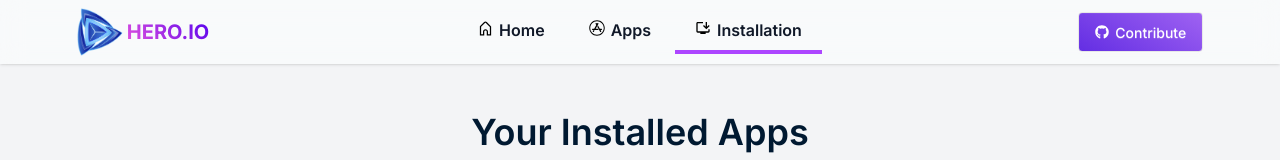
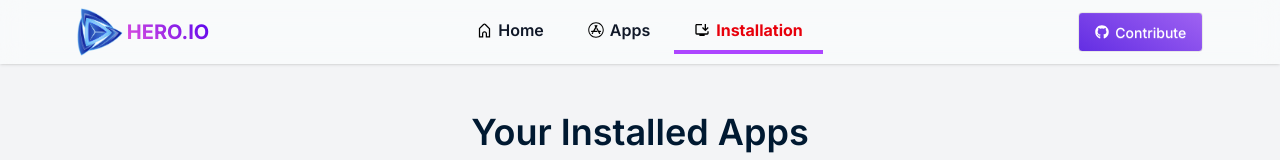
Before and after one commit to naims6/Assignment8, a React (Vite) app: page /installation in a window 1280 px wide. Shown: the top 160 px of the page. Built offline with nearby package versions, Linux system fonts and the light colour scheme.

Commit message:
loading effect add

```diff
--- a/src/Components/Navbar.jsx
+++ b/src/Components/Navbar.jsx
@@ -38,25 +38,37 @@ const Navbar = () => {
 
   const menuList = (
     <>
-      <NavLink to="/" onClick={handleNavLinkClick}>
-        <li className="py-3 flex items-center gap-1.5 border-b border-gray-500 lg:border-none lg:py-2 lg:hover:bg-gray-200/50 hover:bg-gray-100/20 rounded-md transition-all duration-200 px-5 lg:text-gray-900 font-semibold text-gray-200">
-          <span className="-translate-y-0.5">
+      <NavLink
+        to="/"
+        onClick={handleNavLinkClick}
+        className="lg:text-gray-900 font-semibold text-gray-200"
+      >
+        <li className="py-3 flex items-center gap-1.5 border-b border-gray-500 lg:border-none lg:py-2 lg:hover:bg-gray-200/50 hover:bg-gray-100/20 rounded-md transition-all duration-200 px-5">
+          <span>
             <CgHome size={15} color={`${isMenuOpen ? "#fff" : "#000"}`} />
           </span>
           <span>Home</span>
         </li>
       </NavLink>
-      <NavLink to="/apps" onClick={handleNavLinkClick}>
-        <li className="py-3 flex items-center gap-1.5 border-b border-gray-500 lg:border-none lg:py-2 lg:hover:bg-gray-200/50 hover:bg-gray-100/20 rounded-md transition-all duration-200 px-5 lg:text-gray-900 font-semibold text-gray-200">
-          <span className="-translate-y-0.5">
+      <NavLink
+        to="/apps"
+        onClick={handleNavLinkClick}
+        className="lg:text-gray-900 font-semibold text-gray-200"
+      >
+        <li className="py-3 flex items-center gap-1.5 border-b border-gray-500 lg:border-none lg:py-2 lg:hover:bg-gray-200/50 hover:bg-gray-100/20 rounded-md transition-all duration-200 px-5">
+          <span>
             <FaAppStore size={16} color={`${isMenuOpen ? "#fff" : "#000"}`} />
           </span>
           <span>Apps</span>
         </li>
       </NavLink>
-      <NavLink to="/installation" onClick={handleNavLinkClick}>
-        <li className="py-3 flex items-center gap-1.5 border-b border-gray-500 lg:border-none lg:py-2 lg:hover:bg-gray-200/50 hover:bg-gray-100/20 rounded-md transition-all duration-200 px-5 lg:text-gray-900 font-semibold text-gray-200">
-          <span className="-translate-y-0.5">
+      <NavLink
+        to="/installation"
+        onClick={handleNavLinkClick}
+        className="lg:text-gray-900 font-semibold text-gray-200"
+      >
+        <li className="py-3 flex items-center gap-1.5 border-b border-gray-500 lg:border-none lg:py-2 lg:hover:bg-gray-200/50 hover:bg-gray-100/20 rounded-md transition-all duration-200 px-5">
+          <span>
             <MdInstallDesktop
               size={16}
               color={`${isMenuOpen ? "#fff" : "#000"}`}
--- a/src/Hooks/useYourData.jsx
+++ b/src/Hooks/useYourData.jsx
@@ -11,7 +11,11 @@ const useYourData = () => {
       .then((res) => res.json())
       .then((d) => setData(d))
       .catch((e) => setErr(e))
-      .finally(setLoading(false));
+      .finally(
+        setTimeout(() => {
+          setLoading(false);
+        }, 200)
+      );
   }, []);
 
   return [data, loading, err];
--- a/src/Pages/Apps/AllApps.jsx
+++ b/src/Pages/Apps/AllApps.jsx
@@ -1,4 +1,5 @@
 import AppsCard from "../../Components/AppsCard";
+import Loading from "../Loading/Loading";
 import NotFoundApp from "./NotFoundApp";
 import SearchNotFound from "./SearchNotFound";
 const AllApps = ({
@@ -9,13 +10,7 @@ const AllApps = ({
   searchLoading,
 }) => {
   if (isLoading) {
-    return (
-      <div className="text-center mt-5">
-        <h1 className="text-center font-bold text-6xl text-red-500">
-          LOADING...
-        </h1>
-      </div>
-    );
+    return <Loading />;
   }
 
   if (searchLoading) {
--- a/src/Pages/Apps/SearchNotFound.jsx
+++ b/src/Pages/Apps/SearchNotFound.jsx
@@ -4,11 +4,6 @@ const NotFoundApp = ({ setSearchingApp, searchingApp }) => {
       <h1 className="text-bold text-5xl text-[#001931]">
         {`No App Found for '${searchingApp}'`}
       </h1>
-      <p className="text-[#627382]">
-        The App you are requesting is not found on our system. please try
-        another apps
-      </p>
-
       <button
         onClick={() => setSearchingApp("")}
         className="btn px-7 w-fit mb-7 text-white bg-[linear-gradient(45deg,_#e855de,_#5400ee)]"
--- a/src/Pages/ErrorPage/ErrorPage.jsx
+++ b/src/Pages/ErrorPage/ErrorPage.jsx
@@ -3,9 +3,12 @@ import { Link } from "react-router";
 
 const ErrorPage = () => {
   return (
-    <div className="container2 flex flex-col items-center justify-center gap-5">
-      <figure className="mt-6">
-        <img className="w-[450px]" src="/Images/error-404.png" alt="" />
+    <div className="container2 flex flex-col items-center justify-center gap-5 py-16">
+      <figure className="mt-6 w-full">
+        <img
+          className="w-[380px] lg:w-[450px] mx-auto"
+          src="/Images/error-404.png"
+        />
       </figure>
       <h1 className="text-bold text-5xl text-[#001931]">
         Oops, page not found!
--- a/src/Pages/Home/TrendingApps.jsx
+++ b/src/Pages/Home/TrendingApps.jsx
@@ -3,6 +3,7 @@ import Title from "../../Components/Title";
 import { useYourData } from "../../Hooks/useYourData";
 import AppsCard from "../../Components/AppsCard";
 import { Link } from "react-router";
+import Loading from "../Loading/Loading";
 
 const TrendingApps = () => {
   const [appData, isLoading] = useYourData();
@@ -20,7 +21,7 @@ const TrendingApps = () => {
         </div>
 
         {isLoading ? (
-          <h1 className="text-center text-5xl text-red-600">Loading...</h1>
+          <Loading />
         ) : (
           <div className="grid grid-cols-1 md:grid-cols-2 lg:grid-cols-3 xl:grid-cols-4 gap-7">
             {trendingApps.map((app) => (
--- a/src/Pages/Installation/InstallAppCard.jsx
+++ b/src/Pages/Installation/InstallAppCard.jsx
@@ -1,13 +1,16 @@
 import React from "react";
 import { removeFromDb } from "../../Utility/addToDB";
 import { toast } from "react-toastify";
+import Loading from "../Loading/Loading";
 
-const InstallAppCard = ({ app, setInstalledApps, index }) => {
+const InstallAppCard = ({ app, setInstalledApps, index, loading }) => {
   const handleUnstallApp = () => {
     setInstalledApps(removeFromDb(app));
     toast.success(`${app.title} Unstalled`);
   };
-
+  if (loading) {
+    return <Loading />;
+  }
   const { image, title, downloads, size, ratingAvg } = app;
   return (
     <div className="bg-white p-3 rounded-xl flex justify-between items-center">
--- a/src/Pages/Installation/Installation.jsx
+++ b/src/Pages/Installation/Installation.jsx
@@ -1,10 +1,12 @@
-import React, { useState } from "react";
+import React, { useEffect, useState } from "react";
 import Title from "../../Components/Title";
 import { getFromDb } from "../../Utility/addToDB";
 import InstallAppCard from "./InstallAppCard";
+import Loading from "../Loading/Loading";
 
 const Installation = () => {
   const [installedApps, setInstalledApps] = useState(() => getFromDb());
+  const [loading, setLoading] = useState(true);
   const [sortType, setSortType] = useState("");
 
   const sortingApp = () => {
@@ -22,6 +24,12 @@ const Installation = () => {
       return installedApps;
     }
   };
+
+  useEffect(() => {
+    setTimeout(() => {
+      setLoading(false);
+    }, 200);
+  }, []);
 
   return (
     <div className="bg-gray-100 min-h-[70vh] pt-[4rem]">
@@ -52,6 +60,10 @@ const Installation = () => {
             <h1 className="text-center mt-4 col-span-full text-3xl">
               No Installed App Found.
             </h1>
+          ) : loading ? (
+            <div className="col-span-full">
+              <Loading />
+            </div>
           ) : (
             sortingApp().map((app, index) => (
               <InstallAppCard
--- /dev/null
+++ b/src/Pages/Loading/Loading.jsx
@@ -0,0 +1,18 @@
+import React from "react";
+
+const Loading = () => {
+  return (
+    <div className="text-center mt-6">
+      <h1 className="text-center font-bold text-3xl lg:text-6xl text-gray-900 flex items-center justify-center">
+        L{" "}
+        <img
+          className="w-14 lg:w-32 animate-spin"
+          src="/public/Images/logo.png"
+        />{" "}
+        ADING...
+      </h1>
+    </div>
+  );
+};
+
+export default Loading;
--- a/src/index.css
+++ b/src/index.css
@@ -25,7 +25,7 @@
 
 @layer utilities {
   .active {
-    @apply border-b-4 border-purple-500 text-green-600 !font-bold;
+    @apply border-b-4 border-purple-500 lg:!text-red-600 text-green-600 !font-bold;
   }
   .font-inter {
     font-family: "Inter", sans-serif;
```
